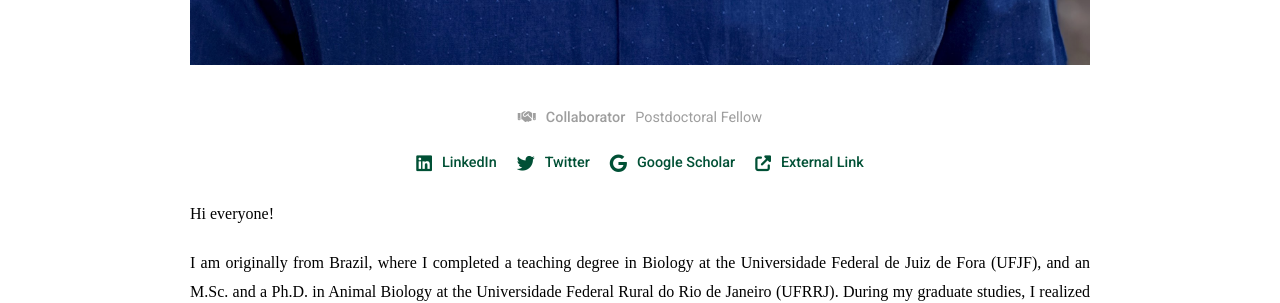
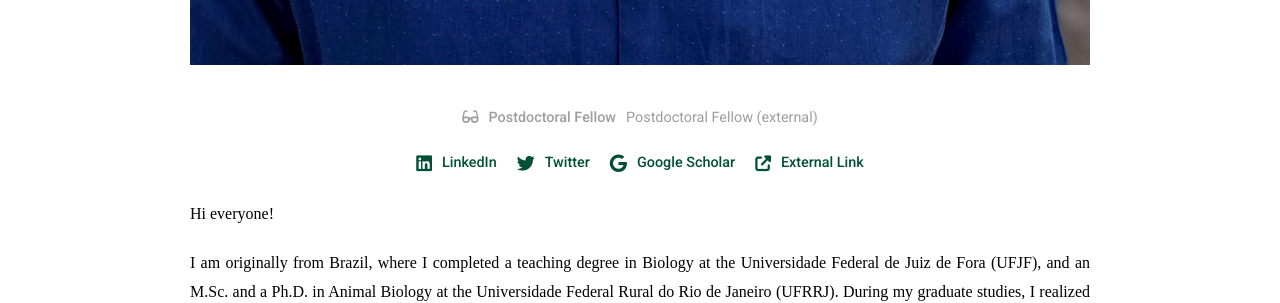
Before and after one commit to machadodj/machadodj.github.io, a Jekyll site: the page built from _members/Philippe_Vieira_Alves.md, in a window 1280 px wide. Shown: the part 1331-1634 px from the top of the page. Built offline with Jekyll 4.4.1, drawn with Linux system fonts in a browser that asks for light colours; nearby versions of some CDN libraries; some web fonts are replaced.

Commit message:
Update Philippe_Vieira_Alves.md

```diff
--- a/_members/Philippe_Vieira_Alves.md
+++ b/_members/Philippe_Vieira_Alves.md
@@ -1,8 +1,8 @@
 ---
 name: Philippe Vieira Alves (he/him)
 image: headshots/Philippe_Vieira_Alves.jpg
-description: Postdoctoral Fellow
-role: colab
+description: Postdoctoral Fellow (external)
+role: postdoc
 aliases:
   - Philippe Vieira Alves
   - Philippe V. Alves
```
